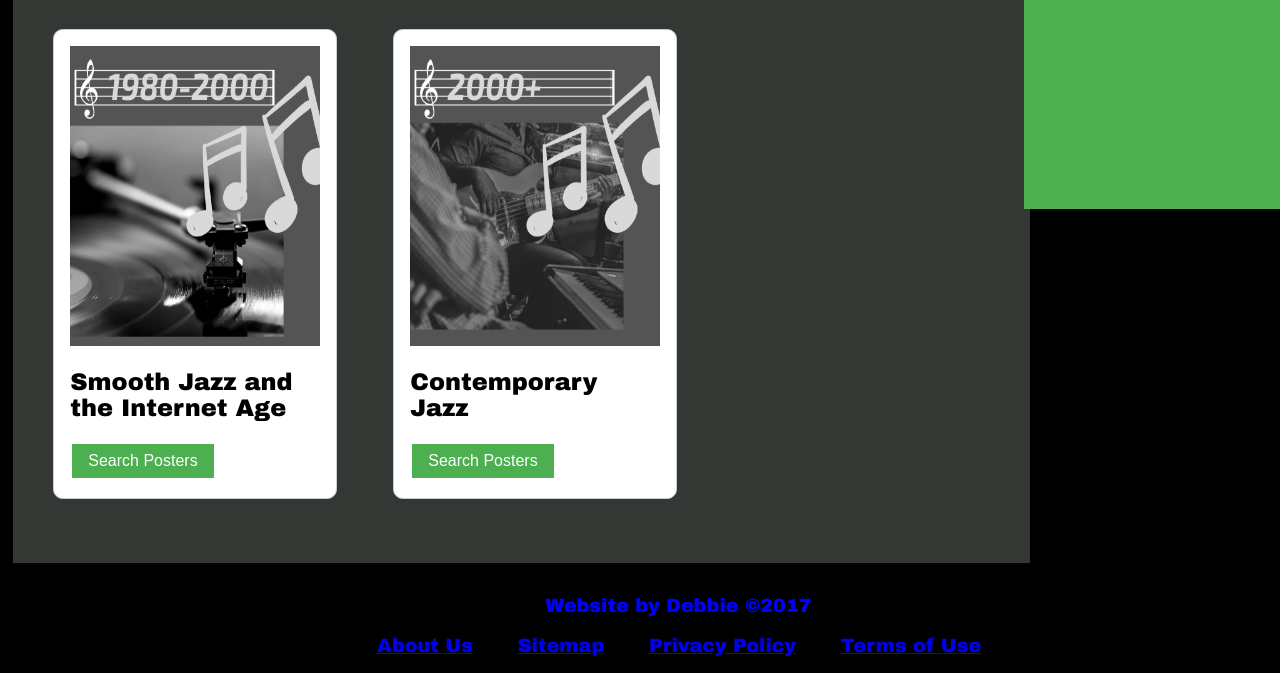
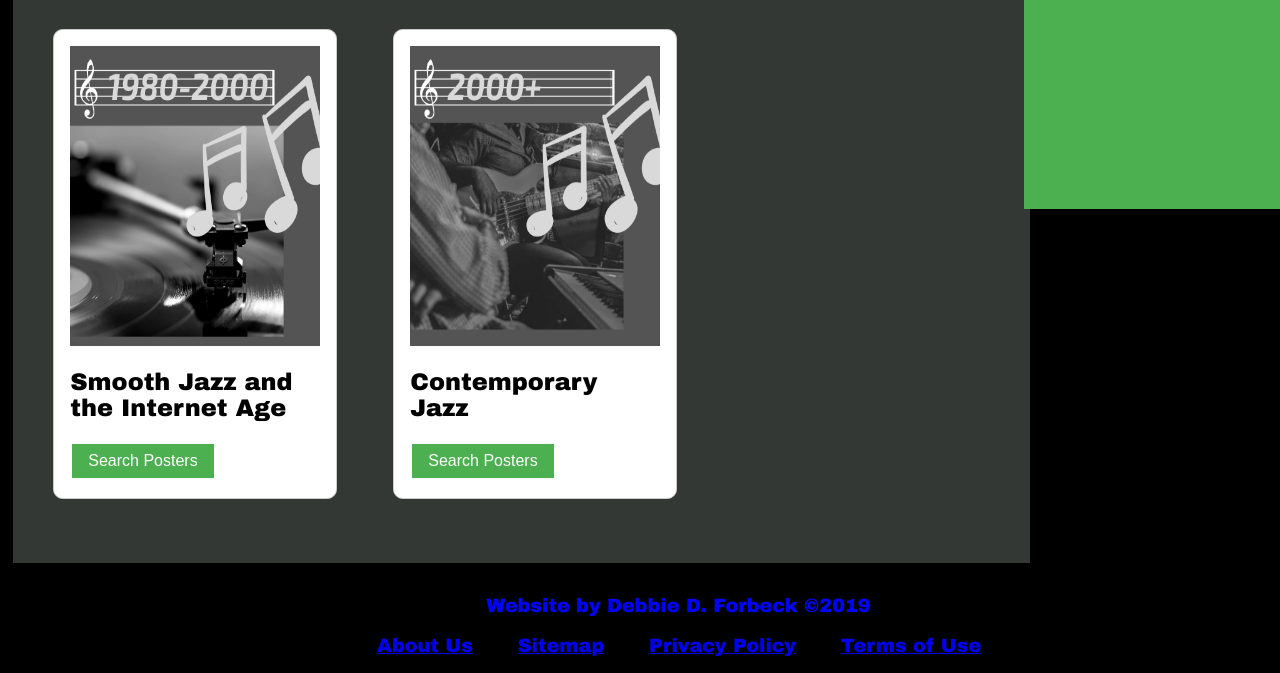
Before and after one commit to dforbeck/JazzWall, a plain HTML site: page index.html in a window 1280 px wide. Shown: the part 1460-2133 px from the top of the page. Drawn offline with Linux system fonts and the light colour scheme.

Commit message:
add copyright

```diff
--- a/index.html
+++ b/index.html
@@ -103,7 +103,7 @@
 
         <footer>
             <!--Legal items, navigational items-->
-            <span style=color:blue>Website by Debbie &copy;2017</span>
+            <span style=color:blue>Website by Debbie D. Forbeck &copy;2019</span>
             <ul>
                 <li><a href="#">About Us</a></li>
                 <li><a href="#">Sitemap</a></li>
```
